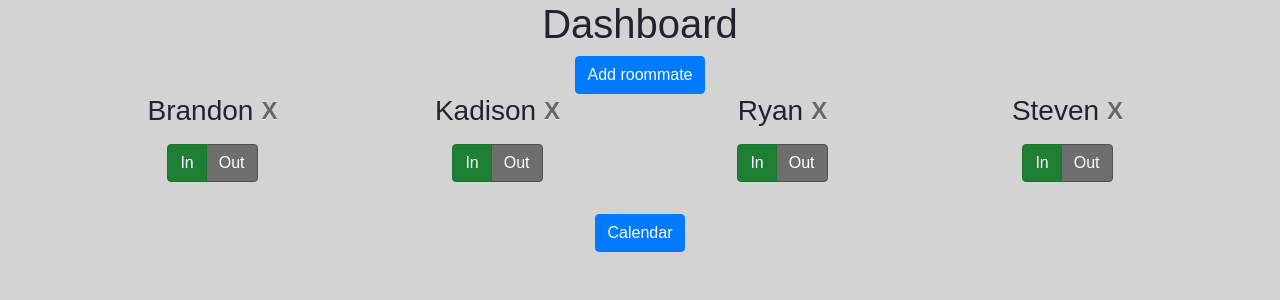
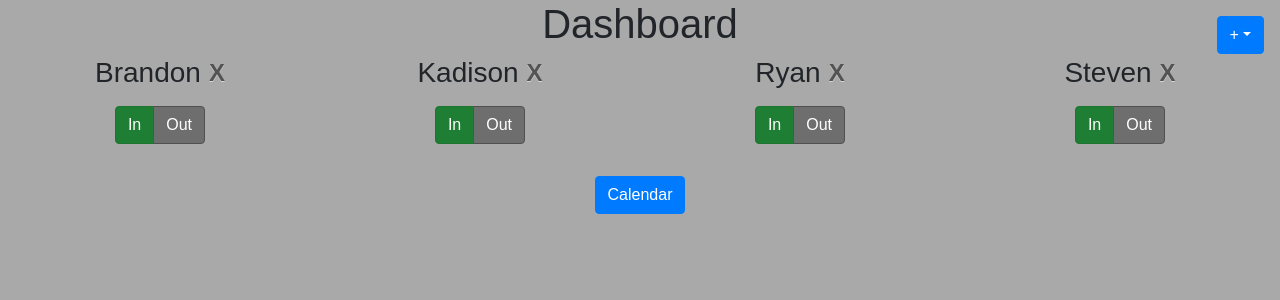
Before and after one commit to ryanfok97/roommate-hub, a React (Create React App) app in the folder react/: page / in a window 1280 px wide. Shown: the top 300 px of the page. Built offline with nearby package versions, Linux system fonts and the light colour scheme.

Commit message:
preparing add sticky note functionality

```diff
--- a/react/src/index.css
+++ b/react/src/index.css
@@ -11,7 +11,7 @@ code {
 }
 
 .app {
-    background: lightgray;
+    background: darkgray; /*rgb(50, 88, 40);*/
     height: 100vh;
     text-align: center;
 }
@@ -26,3 +26,10 @@ code {
 .row {
     margin-bottom: 1rem;
 }
+
+#dashboard-add-dropdown, .dashboard-add-dropdown {
+    position: absolute;
+    top: 0;
+    right: 0;
+    margin: .5rem .5rem;
+}
--- a/react/src/pages/Dashboard.jsx
+++ b/react/src/pages/Dashboard.jsx
@@ -1,6 +1,6 @@
 import React, { Component } from 'react';
 import { Link } from 'react-router-dom';
-import { Container, Row, Button } from 'react-bootstrap';
+import { Button, Container, Dropdown, DropdownButton, Row } from 'react-bootstrap';
 
 import InOutButton from '../components/InOutButton';
 import AddRoommateModal from '../components/AddRoommateModal';
@@ -60,14 +60,27 @@ class Dashboard extends Component {
     }
 
     render() {
+        // TODO: make this configurable -- number of roommates per row? 4?
         const inOutButtons = this.state.names.map((name) =>
-            <InOutButton key={name} name={name} handleShowRemoveModal={(name, e) => this.handleShowRemoveModal(name, e)} />
+            <InOutButton key={name} name={name}
+                    handleShowRemoveModal={(name, e) => this.handleShowRemoveModal(name, e)}
+            />
         );
+        // TODO: make sticky notes possible
         return (
             <div className='app'>
                 <h1>Dashboard</h1>
-                <Button onClick={() => this.setState({addModalShow: true})}>Add roommate</Button>
-                <Container>
+                <DropdownButton alignRight id='dashboard-add-dropdown'
+                                title='+' className='dashboard-add-dropdown'
+                >
+                    <Dropdown.Item eventKey='1' onClick={() => this.setState({addModalShow: true})}>
+                        Add Roommate
+                    </Dropdown.Item>
+                    <Dropdown.Item eventKey='2' onClick={() => this.setState({})}>
+                        Add Note
+                    </Dropdown.Item>
+                </DropdownButton>
+                <Container fluid>
                     <Row>
                         {inOutButtons}
                     </Row>
```
Also changed, not shown: react/src/components/StickyNote.jsx (added, +18 -0 lines).
